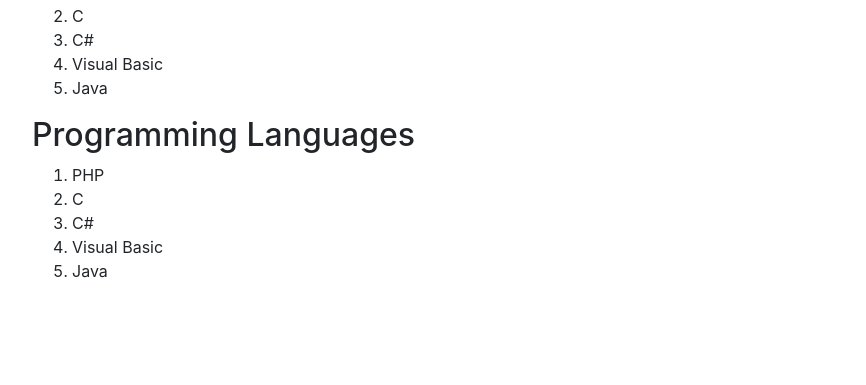
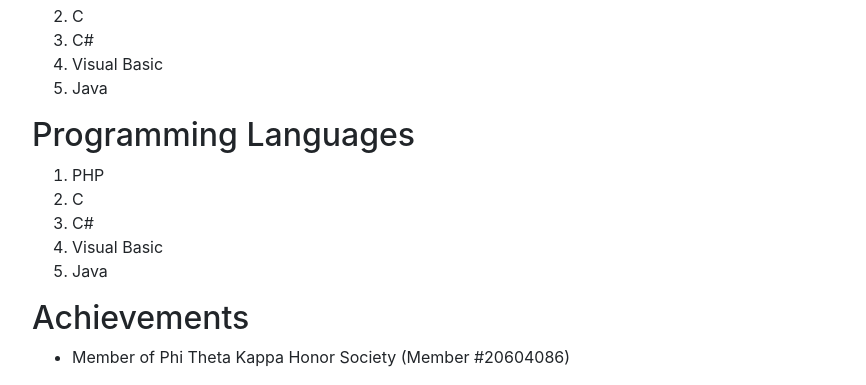
Before and after one commit to IT3049C-Students-Archive/1-online-portfolio-ThapaArchana, a website: page index.html in a window 1280 px wide. Shown: the part 697-1082 px from the top of the page, without its empty margins (53-919 px from the left). Before the commit the page ends 996 px from the top, so only its background shows below. Drawn offline with nearby package versions, Linux system fonts and the light colour scheme.

Commit message:
Added Achievements

```diff
--- a/index.html
+++ b/index.html
@@ -55,10 +55,14 @@
         <li>Java</li>
       </ol>
     </div>
-
+    <!--Achievements-->
+    <div class="section" id="achievements">
+      <h2>Achievements</h2>
+      <ul>
+        <li>Member of Phi Theta Kappa Honor Society (Member #20604086)</li>
+      </ul>
+    </div>
   </div>
-
-
   <!-- INCLUDE SCRIPTS FILE HERE -->
   <script src="resources/scripts/index.js"></script>
 
```
